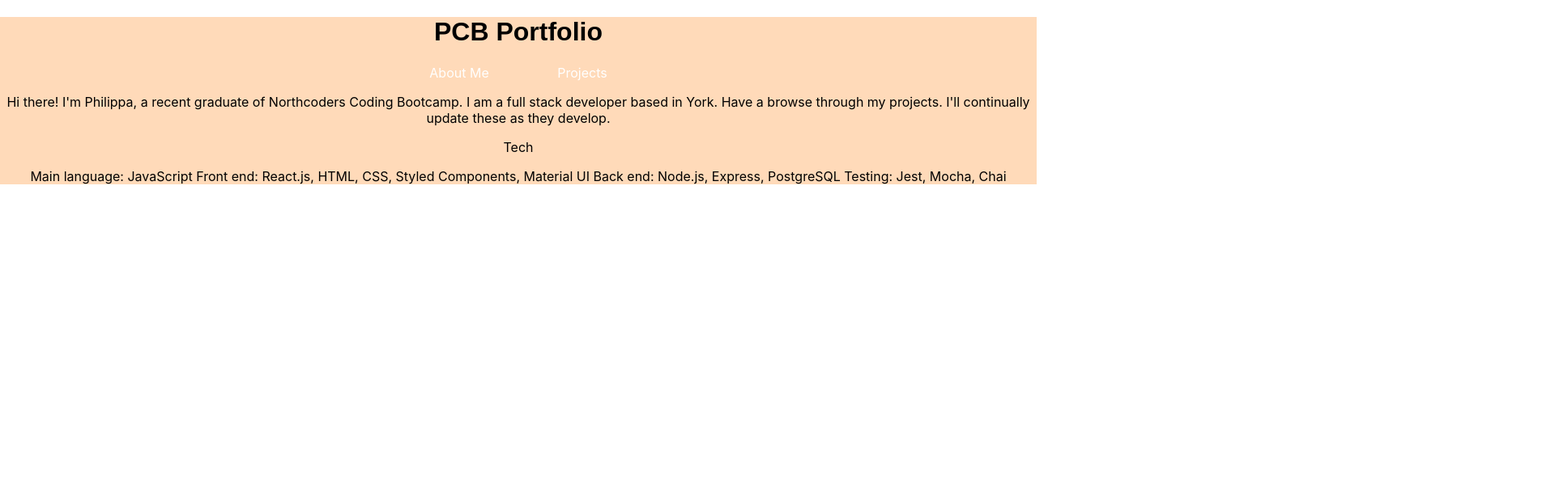
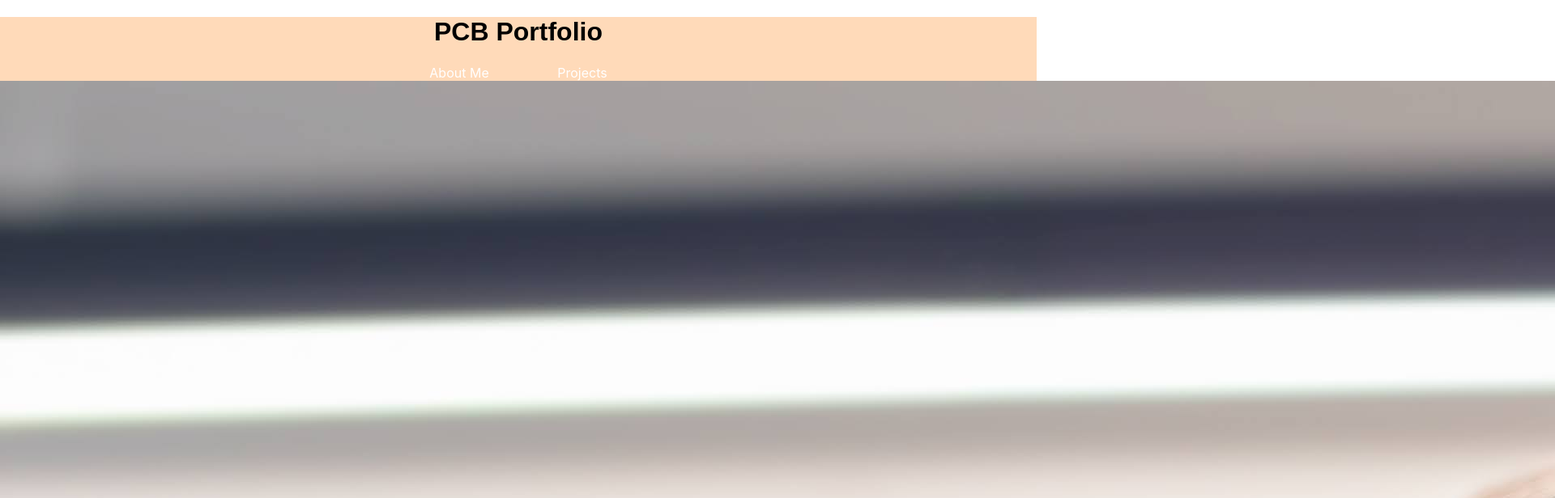
Before and after one commit to philippaclaire9/portfolio, a React (Create React App) app: page /about_me in a window 1280 px wide. Shown: the top 616 px of the page at 81% size, 1920 px wide, since content can reach past the window. Built offline with nearby package versions, Linux system fonts and the light colour scheme; the HTML template or start-up script is replaced by a standard one; a web font is replaced by a local one.

Commit message:
add photo to about me

```diff
--- a/src/Components/AboutMe.jsx
+++ b/src/Components/AboutMe.jsx
@@ -1,9 +1,11 @@
 import React from 'react';
+import philippa_photo from '../philippa_photo.jpg';
 //import { Link } from '@reach/router';
 
 const PreviousExperience = () => {
   return (
-    <div>
+    <main>
+      <img className="philippa" src={philippa_photo} alt="Philippa" />
       <p>
         Hi there! I'm Philippa, a recent graduate of Northcoders Coding
         Bootcamp. I am a full stack developer based in York. Have a browse
@@ -19,7 +21,7 @@ const PreviousExperience = () => {
       {/* <Link to="previous_experience">
         <button>Previous Experience</button>
       </Link> */}
-    </div>
+    </main>
   );
 };
 
```
Also changed, not shown: src/philippa_photo.jpg (added).
